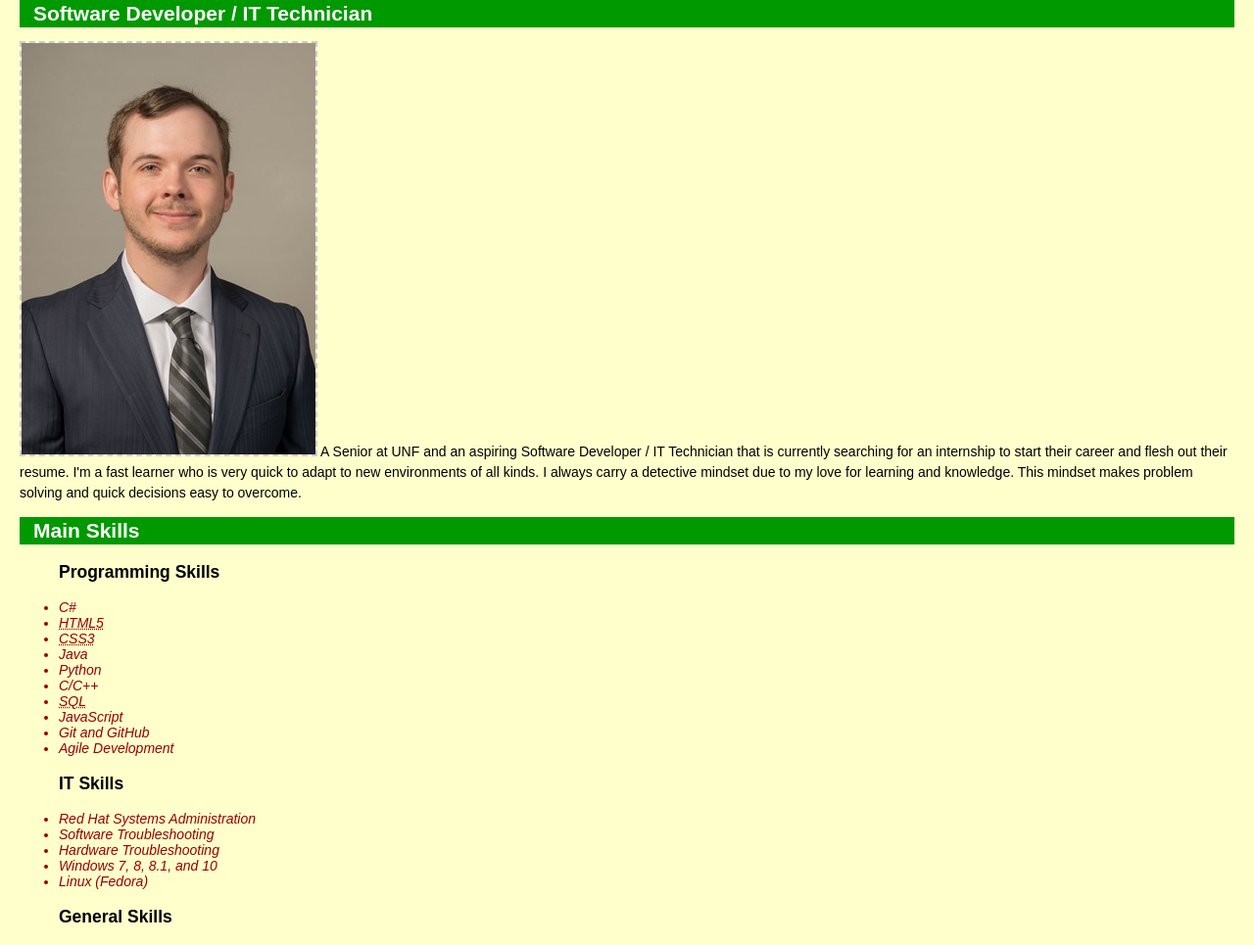
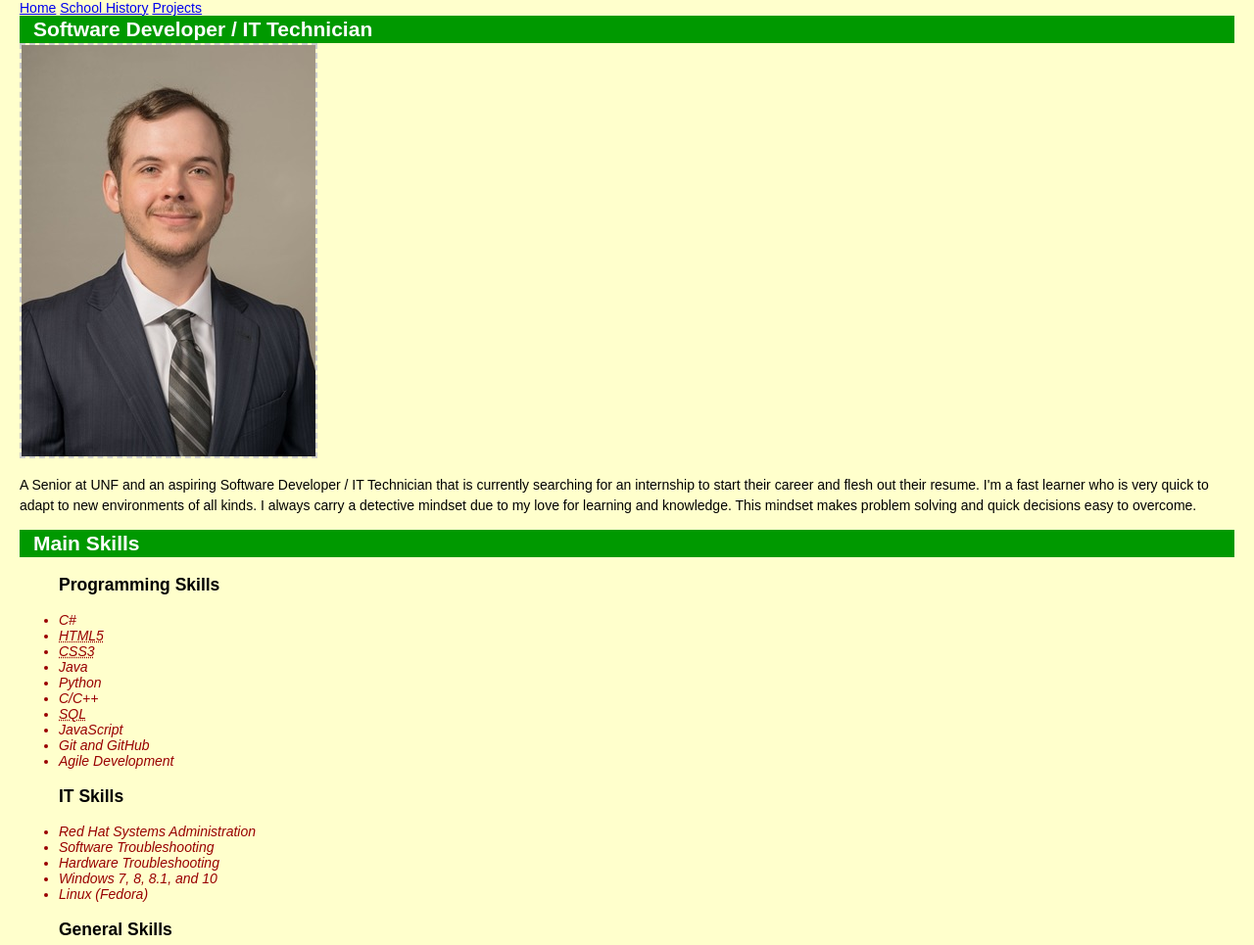
Before and after one commit to crewszk/Personal-Website, a plain HTML site: page index.html in a window 1280 px wide. Shown: the part 67-1032 px from the top of the page at 98% size. Drawn offline with Linux system fonts and the light colour scheme.

Commit message:
(#3 Added navigation bar, header/section/aside tags, and messed around with JS)

```diff
--- a/index.html
+++ b/index.html
@@ -10,25 +10,36 @@
     </head>
 
     <body>
+        <!-- The main header with my name and nav links to other parts of the webpage -->
+        <header>
+            <h1>Zackery Crews</h1>
+            <div class="navigation">
+                <a href="index.html" class="active">Home</a>
+                <a href="school/history.html">School History</a>
+                <a href="projects/index.html">Projects</a>
+                <a href="javascript:void(0);" class="icon" onclick="myfunction()">
+                    <i class="fa fa-bars"></i>
+                </a>
+            </div>
+        </header>
 
-        <!-- This is the main intro of the webpage -->
-        <div id="intro">
-            <h1>Zackery Crews</h1>
+        <div>
             <h2>Software Developer / IT Technician</h2>
+            <section class="intro-image">
+                <img id="self-image" title="I'm a tool tip, Hello there!~~" src="images/suit_300x420.jpg" alt="Me In A Suit">
+            </section>
+            <aside class="intro-text">
                 <p>
-                <span><img title="I'm a tool tip, Hello there!~~" src="images/suit_300x420.jpg" alt="Me In A Suit" height="420" width="300"></span>
                     A Senior at UNF and an aspiring Software Developer / IT Technician that is currently searching for an
                     internship to start their career and flesh out their resume. I'm a fast learner who is very quick to
                     adapt to new environments of all kinds. I always carry a detective mindset due to my love for learning
                     and knowledge. This mindset makes problem solving and quick decisions easy to overcome.
                 </p>
+            </aside>
         </div>
 
-        <!-- This section is my picture and comments around it -->
-
-
         <!-- Skills section -->
-        <div id="skills">
+        <section id="skills-1">
             <h2>Main Skills</h2>
 
             <ul>
```
Lines whose indentation alone changed are shown as unchanged.
